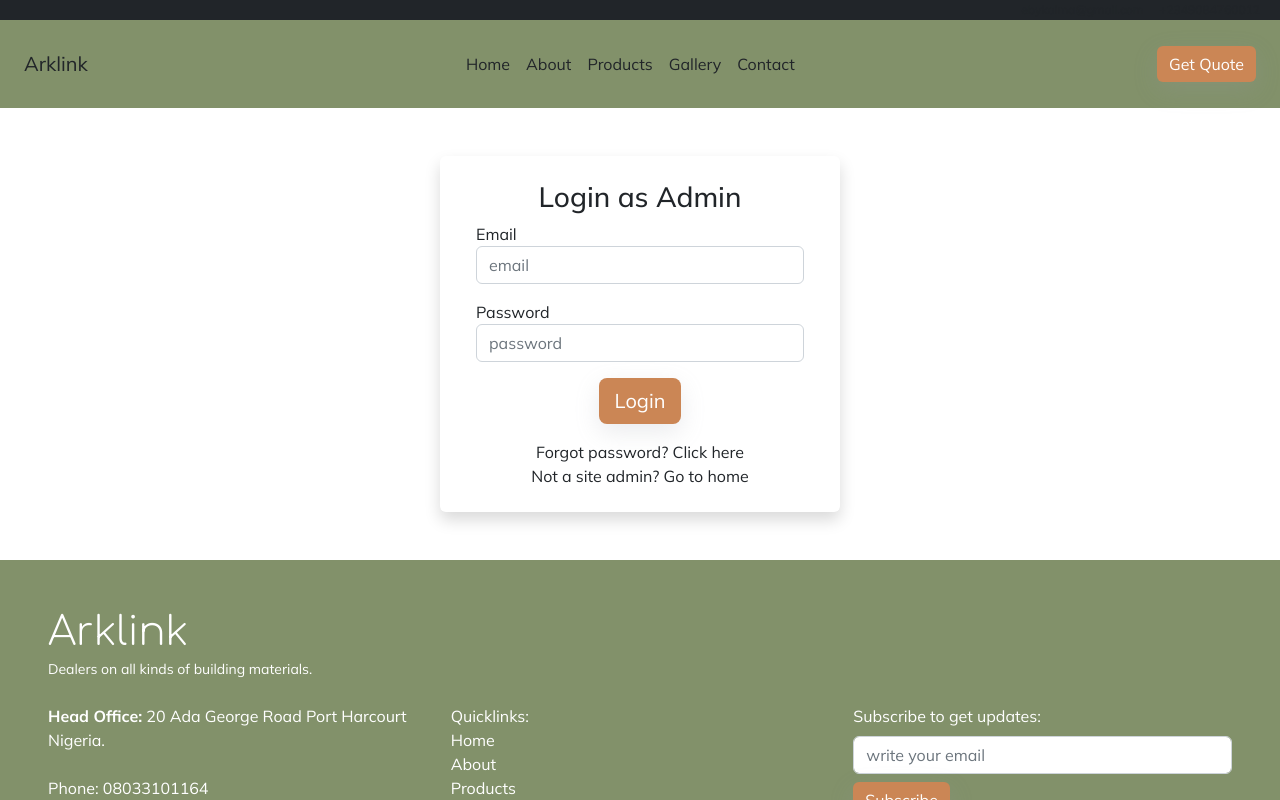
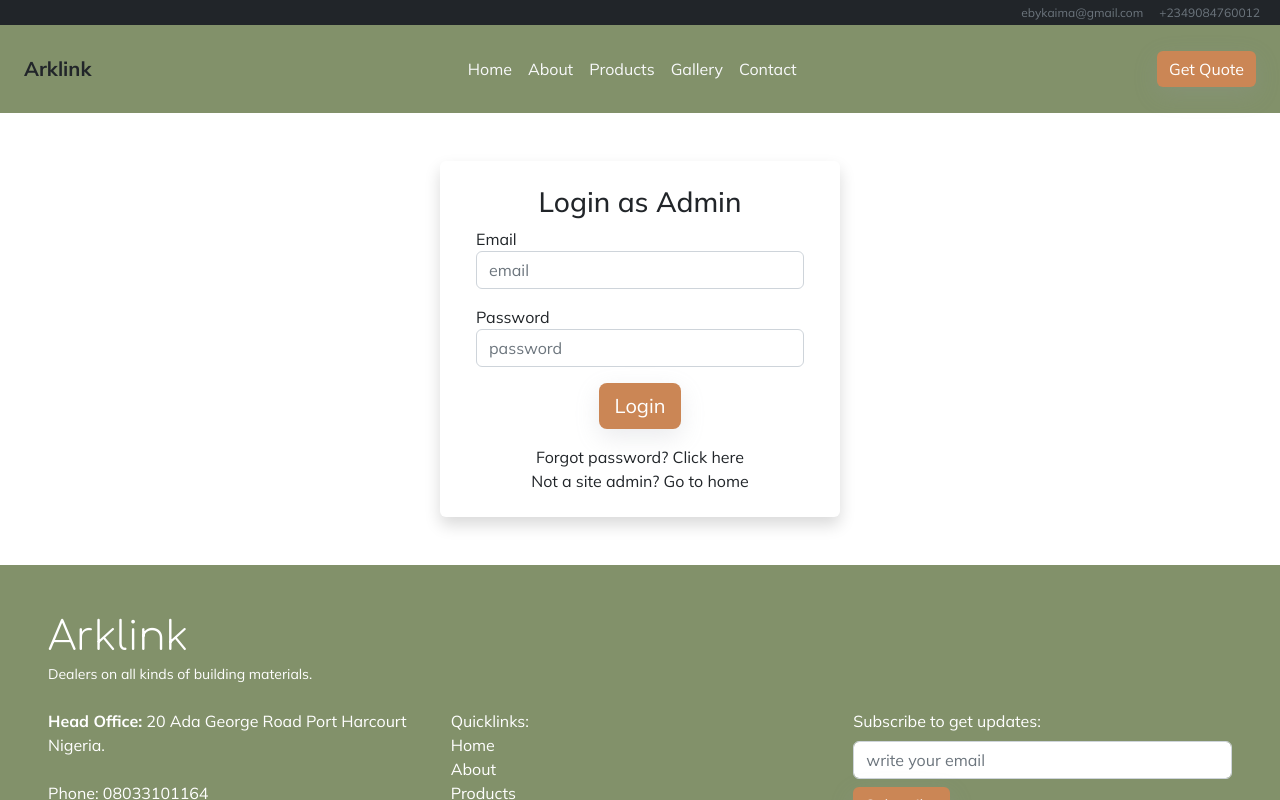
Before and after one commit to kingsley-59/arklink-v2, a Next.js app: page /login in a window 1280 px wide. Shown: the top 800 px of the page. Built offline with nearby package versions, Linux system fonts and the light colour scheme; no server answers.

Commit message:
style fixes

```diff
--- a/components/Header.js
+++ b/components/Header.js
@@ -7,7 +7,7 @@ const Header = () => {
     <>
       <Navbar className="bg-green" expand="lg" variant="dark">
         <Container className="p-3 px-4" fluid>
-          <Navbar.Brand href="#">Arklink</Navbar.Brand>
+          <Navbar.Brand className='fw-bold' href="#">Arklink</Navbar.Brand>
           <Navbar.Toggle aria-controls="navbarScroll" />
           <Navbar.Collapse id="navbarScroll">
             <Nav
@@ -15,15 +15,15 @@ const Header = () => {
               style={{ maxHeight: "150px" }}
               navbarScroll
             >
-              <Nav.Link href="/">Home</Nav.Link>
-              <Nav.Link href="/about">About</Nav.Link>
-              <Nav.Link href="/products">Products</Nav.Link>
-              <Nav.Link href="/gallery">Gallery</Nav.Link>
-              <Nav.Link href="/contact">Contact</Nav.Link>
+              <Nav.Link className='text-light' href="/">Home</Nav.Link>
+              <Nav.Link className='text-light' href="/about">About</Nav.Link>
+              <Nav.Link className='text-light' href="/products">Products</Nav.Link>
+              <Nav.Link className='text-light' href="/gallery">Gallery</Nav.Link>
+              <Nav.Link className='text-light' href="/contact">Contact</Nav.Link>
             </Nav>
             <Nav>
               <Link href="/contact#get-quote">
-                <Button className="text-white">Get Quote</Button>
+                <button className="btn">Get Quote</button>
               </Link>
             </Nav>
           </Navbar.Collapse>
--- a/components/PreHeader.js
+++ b/components/PreHeader.js
@@ -1,14 +1,14 @@
 import React from 'react'
 import { Nav, Navbar, Container } from 'react-bootstrap'
 
-const PreHeader = ({content}) => {
+const PreHeader = ({ content }) => {
   const defaultEmail = 'ebykaima@gmail.com'
   const defaultWhatsapp = '+2349084760012'
 
   const email = content?.email ?? defaultEmail
   return (
     <>
-    <Navbar className="bg-secondary" style={{ maxHeight: '20px' }} bg="dark" expand="lg" variant="dark">
+      <Navbar className="bg-dark" style={{ maxHeight: '25px' }} >
         <Container className="" fluid>
           <Navbar.Brand href="#"></Navbar.Brand>
           <Nav>
@@ -17,9 +17,9 @@ const PreHeader = ({content}) => {
               style={{ fontSize: 12 }}
               navbarScroll
             >
-        <Nav.Link href={`mailto:${email}`}>{email}</Nav.Link>
+              <Nav.Link className='text-secondary' href={`mailto:${email}`}>{email}</Nav.Link>
               <a href="mailto:"></a>
-        <Nav.Link href="#">{content?.whatsapp_no ?? defaultWhatsapp}</Nav.Link>
+              <Nav.Link className='text-secondary' href="#">{content?.whatsapp_no ?? defaultWhatsapp}</Nav.Link>
             </Nav>
             <Nav>
 
--- a/styles/globals.css
+++ b/styles/globals.css
@@ -28,6 +28,7 @@ body {
 }
 .btn:hover {
   box-shadow: rgba(0, 0, 0, 0.35) 0px 5px 15px;
+  color: #fff;
 }
 .bg-green {
   background-color: #82916A !important;
```
Lines whose indentation alone changed are shown as unchanged.
